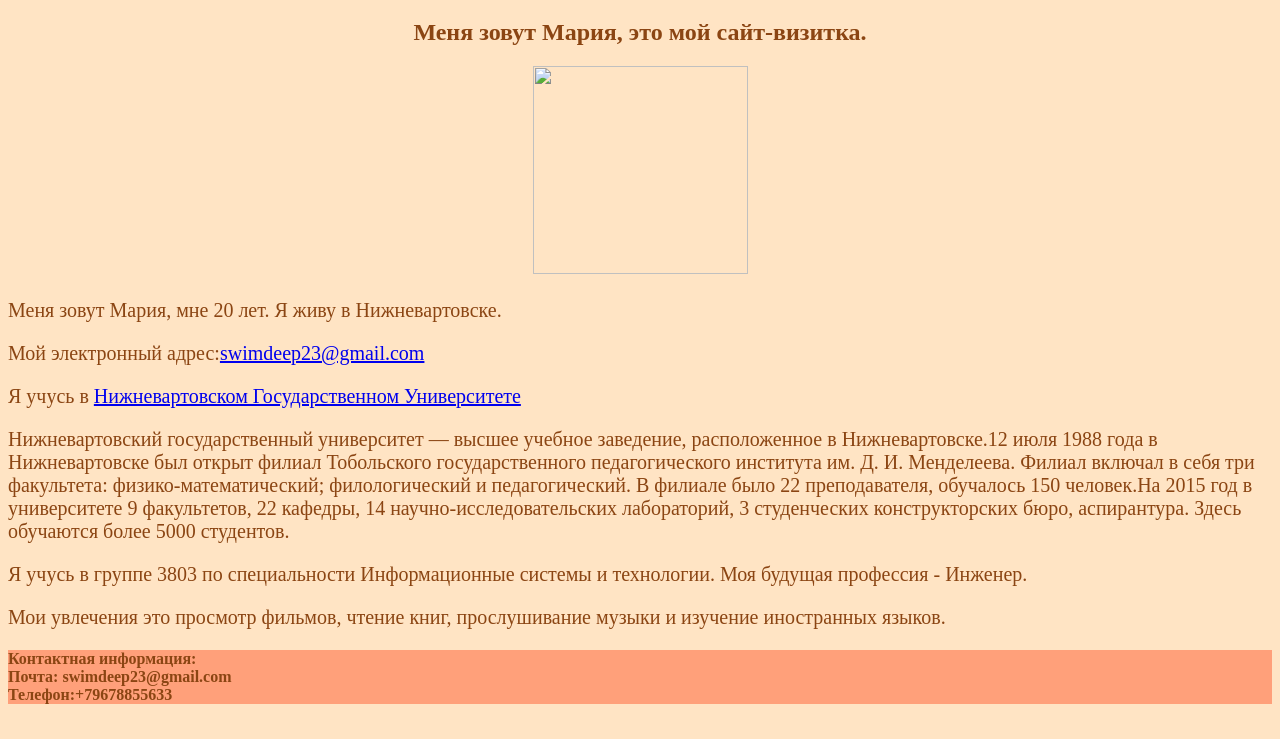
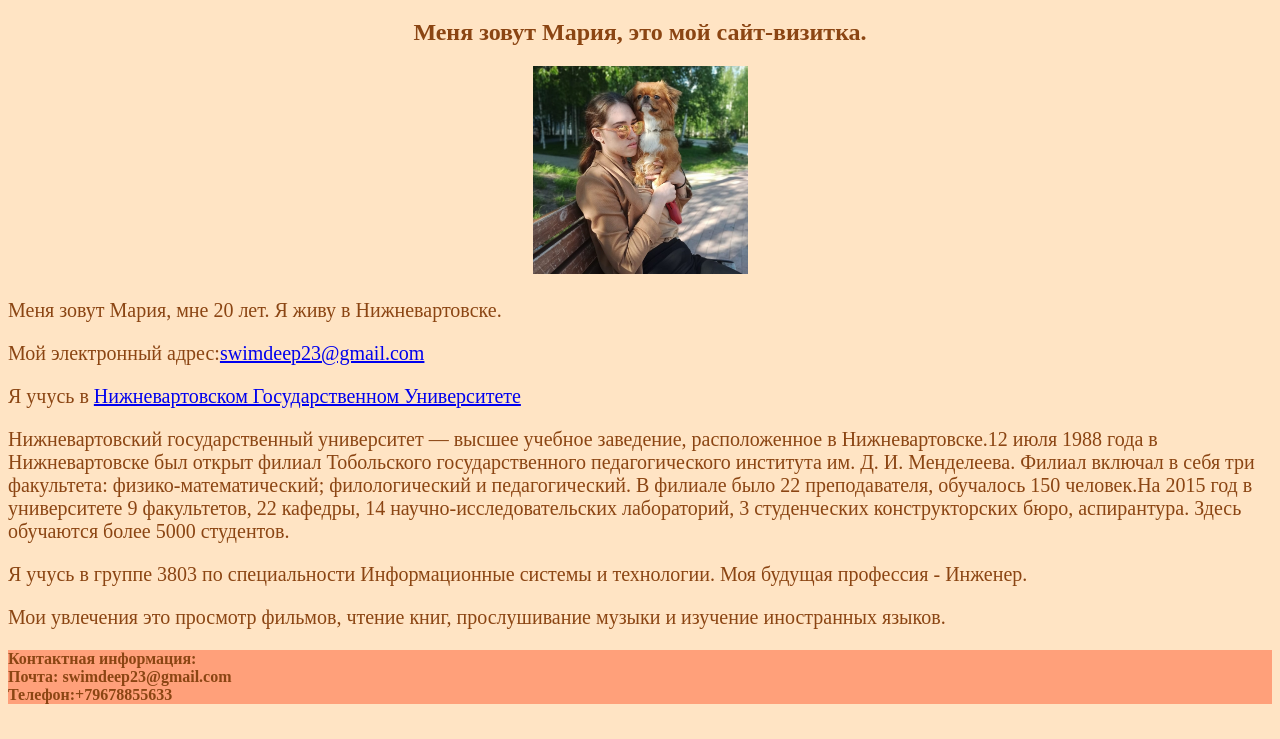
Before and after one commit to SwimDeep/ZabM.github.io, a plain HTML site: page 4.html in a window 1280 px wide. Shown: the part 61-800 px from the top of the page. Drawn offline with Linux system fonts and the light colour scheme.

Commit message:
Update 4.html

```diff
--- a/4.html
+++ b/4.html
@@ -30,7 +30,7 @@
 <body>
    <header><h1>Сайт-визитка о себе</h1></header>
    <main><h2>Меня зовут Мария, это мой сайт-визитка.</h2>
-   <p align="center"><img src="веб.jpg" width="215" height="208"></p>
+   <p align="center"><img src="img/веб.jpg" width="215" height="208"></p>
    <p>Меня зовут Мария, мне 20 лет. Я живу в Нижневартовске.</p>
    <p>Мой электронный адрес:<a href="mailto:swimdeep23@gmail.com">swimdeep23@gmail.com</a></p>
    <p>Я учусь в <a target="_blank" href="http://nvsu.ru/" >Нижневартовском Государственном Университете</a></p>
```
